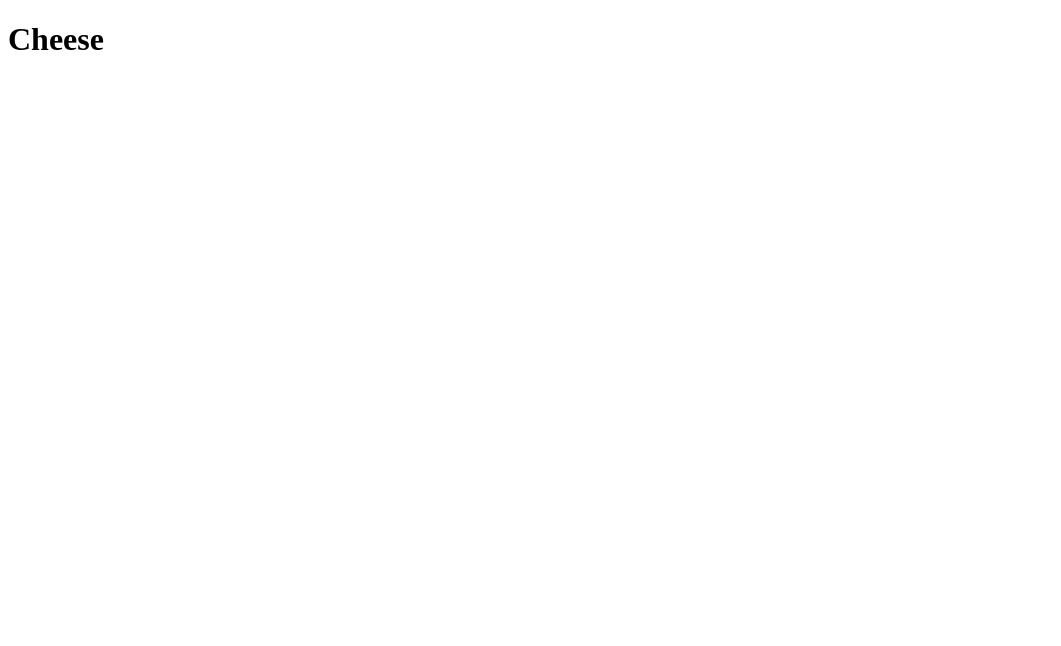
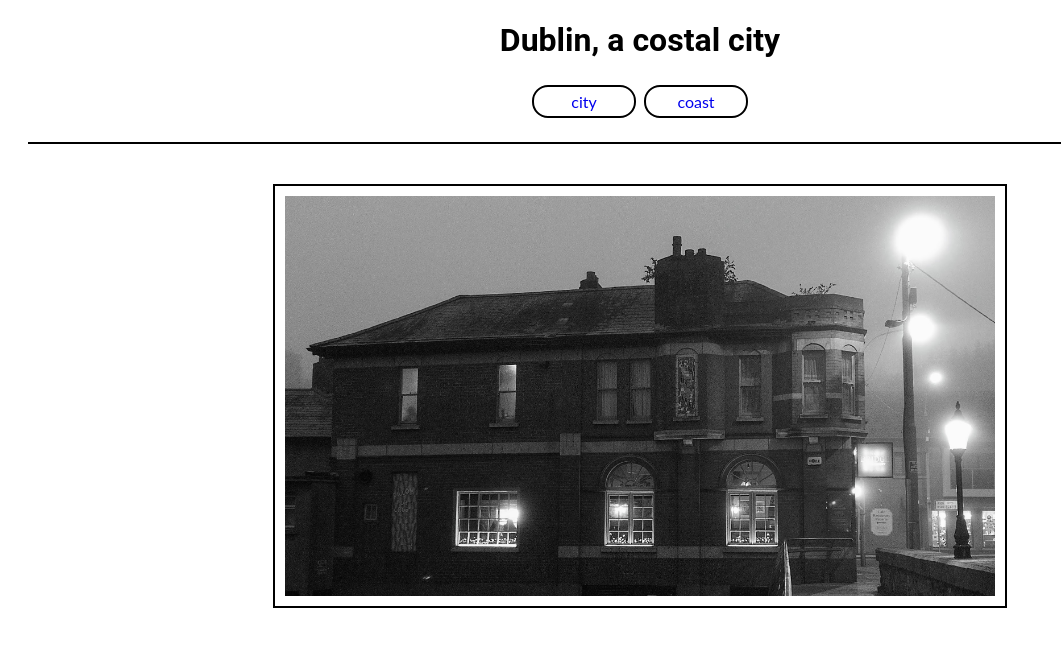
Before and after one commit to KarolSU96/mac-n-cheese, a plain HTML site: page index.html in a window 1280 px wide. Shown: the whole page, without its empty margins (0-1061 px from the left). Drawn offline with Linux system fonts and the light colour scheme.

Commit message:
fealinked the images

```diff
--- a/index.html
+++ b/index.html
@@ -5,11 +5,29 @@
     <meta charset="UTF-8">
     <meta http-equiv="X-UA-Compatible" content="IE=edge">
     <meta name="viewport" content="width=device-width, initial-scale=1.0">
-    <title>Cheese</title>
+    <link rel="stylesheet" href="./assets/css/style.css">
+    <title>Dublin</title>
 </head>
 
 <body>
-    <h1>Cheese</h1>
+    <h1>Dublin, a costal city</h1>
+    <nav>
+        <ul>
+            <li>
+                <a href="index.html">city</a>
+            </li>
+
+            <li>
+                <a href="coast.html">coast</a>
+            </li>
+        </ul>
+    </nav>
+
+    <section>
+        <figure>
+            <img src="assets/images/city.jpg" alt="an image of a city">
+        </figure>
+    </section>
 </body>
 
 </html>
```
